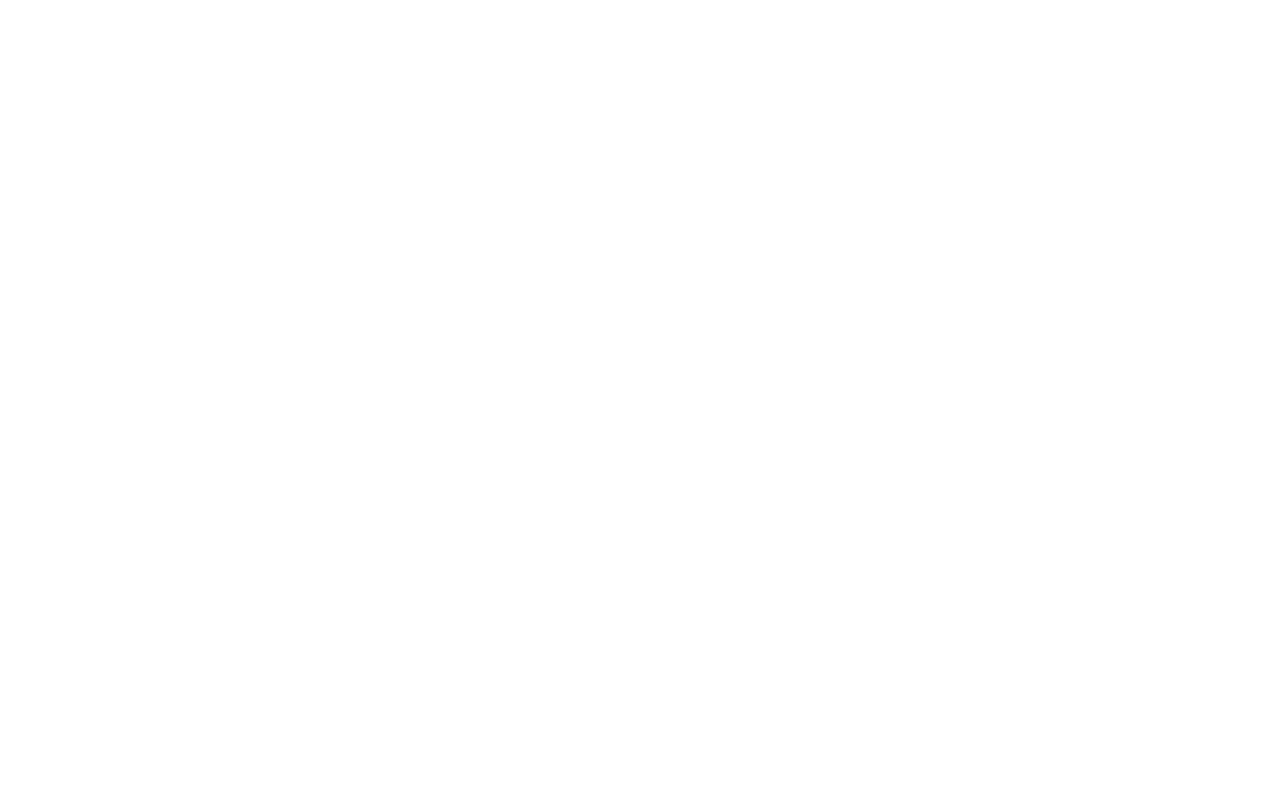
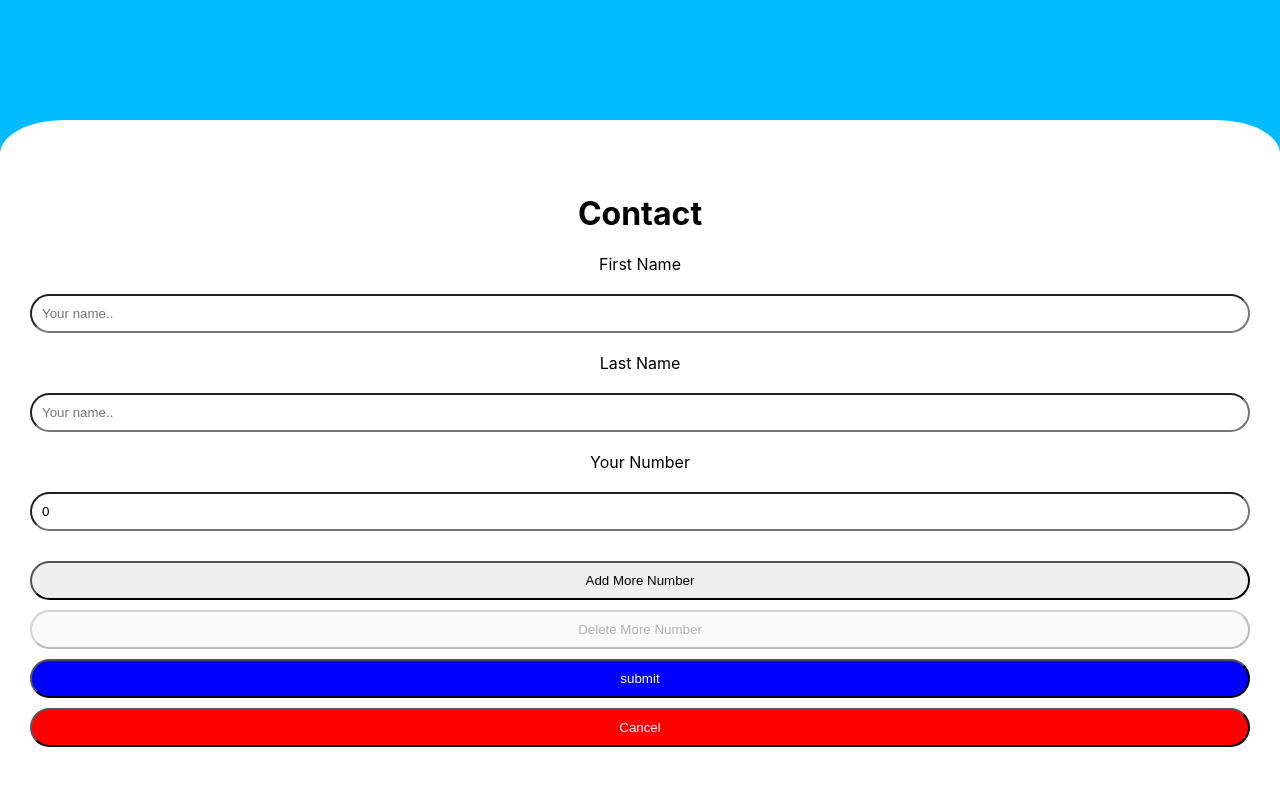
Before and after one commit to healvi/phonebook, a React (Create React App) app: page /form/1 in a window 1280 px wide. Before the commit this address had no page. Shown: the top 786 px of the page. Built offline with nearby package versions, Linux system fonts and the light colour scheme.

Commit message:
formpage

```diff
--- a/src/pages/Details.tsx
+++ b/src/pages/Details.tsx
@@ -1,6 +1,5 @@
 /** @jsxImportSource @emotion/react */
 import React from "react";
-import { ListContact } from "../components";
 import { detailstyle } from "../styles";
 
 const Details = () => {
--- /dev/null
+++ b/src/pages/FormPage.tsx
@@ -0,0 +1,101 @@
+/** @jsxImportSource @emotion/react */
+import React, { useState, useEffect } from "react";
+import { formstyle } from "../styles";
+
+const FormPage = () => {
+  const [forms, setforms] = useState({
+    first_name: "",
+    last_name: "",
+    phones: [
+      {
+        number: 0,
+      },
+    ],
+  });
+  const handleForm = (e: any) => {
+    e.preventDefault();
+    console.log(forms);
+  };
+  const handleChange = (e: any) => {
+    const { name, value } = e.target;
+
+    setforms({
+      ...forms,
+      [name]: value,
+    });
+  };
+  const handleNumber = (e: any) => {
+    const { name, value } = e.target;
+
+    // setforms({
+    //   ...forms,
+    //   [name]: value,
+    // });
+  };
+  useEffect(() => {
+    console.log(forms);
+  }, [forms]);
+
+  return (
+    <div css={formstyle}>
+      <div className="form-container">
+        <h1>Contact</h1>
+        <form onSubmit={handleForm}>
+          <label htmlFor="fname">First Name</label>
+          <input
+            type="text"
+            onChange={(e) => handleChange(e)}
+            id="fname"
+            value={forms.first_name}
+            name="first_name"
+            placeholder="Your name.."
+          />
+          <label htmlFor="lname">Last Name</label>
+          <input
+            type="text"
+            onChange={(e) => handleChange(e)}
+            id="lname"
+            value={forms.last_name}
+            name="last_name"
+            placeholder="Your name.."
+          />
+
+          <label htmlFor="lnumber">Your Number</label>
+          {forms.phones.map((v, i) => (
+            <input
+              key={i}
+              type="number"
+              id="number"
+              name={`${i}`}
+              value={v.number}
+              placeholder="number.."
+            />
+          ))}
+          <button
+            className="btn btn-add"
+            onClick={() =>
+              setforms({ ...forms, phones: [...forms.phones, { number: 0 }] })
+            }
+          >
+            Add More Number
+          </button>
+          <button
+            className="btn btn-add"
+            disabled={forms.phones.length <= 1}
+            onClick={() => {
+              let newData = forms.phones;
+              newData.pop();
+              setforms({ ...forms, phones: newData });
+            }}
+          >
+            Delete More Number
+          </button>
+          <input type="submit" className="btn btn-edit" value="submit" />
+          <button className="btn btn-delete">Cancel</button>
+        </form>
+      </div>
+    </div>
+  );
+};
+
+export default FormPage;
--- a/src/pages/index.ts
+++ b/src/pages/index.ts
@@ -1,6 +1,6 @@
 import Details from "./Details";
 import Favorite from "./Favorite";
+import FormPage from "./FormPage";
 import Home from "./Home";
 import PhoneBook from "./PhoneBook";
-
-export { Details, Home, Favorite, PhoneBook };
+export { Details, Home, Favorite, PhoneBook, FormPage };
--- a/src/routes/index.tsx
+++ b/src/routes/index.tsx
@@ -1,6 +1,6 @@
 import React from "react";
 import { BrowserRouter as Router, Route, Routes } from "react-router-dom";
-import { Details, Favorite, Home } from "../pages";
+import { Details, Favorite, FormPage, Home } from "../pages";
 import PhoneBook from "../pages/PhoneBook";
 const Routest = () => (
   <Router>
@@ -10,6 +10,7 @@
         <Route path="/favorite" element={<Favorite />} />
       </Route>
       <Route path="/details/:name" element={<Details />} />
+      <Route path="/form/:name" element={<FormPage />} />
       {/* // <Route path="*" element={} /> */}
     </Routes>
   </Router>
--- /dev/null
+++ b/src/styles/formstyle.ts
@@ -0,0 +1,56 @@
+import { css } from "@emotion/react";
+import { jsx } from "@emotion/react";
+
+const breakpoints = [576, 768, 992, 1200];
+const mq = breakpoints.map((bp, i) => `@media (min-width: ${bp}px)`);
+
+const formstyle = css({
+  textAlign: "center",
+  height: "100vh",
+  display: "flex",
+  flexWrap: "wrap",
+  flexDirection: "row",
+  justifyContent: "center",
+  backgroundColor: "#00BBFF",
+  alignItems: "end",
+  "& .form-container": {
+    padding: "0 30px",
+    borderRadius: "5% 5% 0 0 ",
+    justifyContent: "center",
+    flex: 1,
+    display: "flex",
+    flexDirection: "column",
+    minHeight: "calc(100% - 120px)",
+    Width: "100%",
+    backgroundColor: "white",
+    "& form": {
+      display: "flex",
+      flexDirection: "column",
+      "& .btn": {
+        padding: 10,
+        borderRadius: 20,
+      },
+      "& input[type=text], input[type=number]": {
+        marginTop: 20,
+        marginBottom: 20,
+        borderRadius: 20,
+        padding: 10,
+      },
+      "& input[type=submit]": {
+        marginTop: 10,
+        backgroundColor: "blue",
+        color: "white",
+      },
+      "& .btn-delete": {
+        marginTop: 10,
+        backgroundColor: "red",
+        color: "white",
+      },
+      "& .btn-add": {
+        marginTop: 10,
+      },
+    },
+  },
+});
+
+export default formstyle;
--- a/src/styles/index.ts
+++ b/src/styles/index.ts
@@ -4,8 +4,9 @@
 import listcontactstyle from "./listcontactstyle";
 import navbarstyle from "./navbarstyle";
 import paginationstyle from "./paginationstyle";
-
+import formstyle from "./formstyle";
 export {
+  formstyle,
   detailstyle,
   paginationstyle,
   navbarstyle,
```
